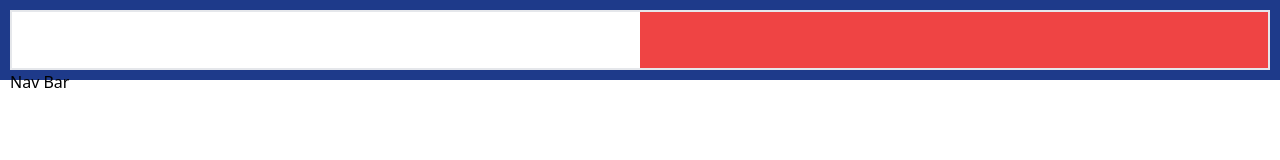
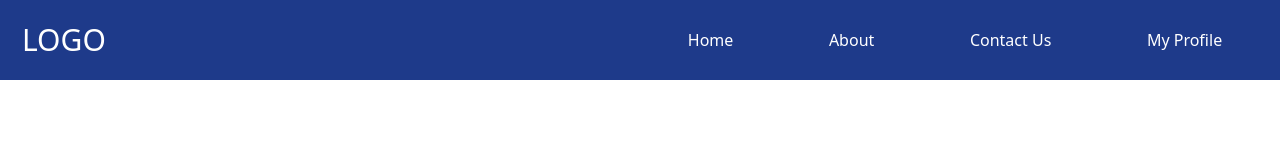
Before and after one commit to AshanSandeep06/Tailwind-CSS-demo-01, a plain HTML site: page index.html in a window 1280 px wide. Drawn offline with nearby package versions, Linux system fonts and the light colour scheme.

Commit message:
Created a very simple Header using Tailwind CSS

```diff
--- a/index.html
+++ b/index.html
@@ -7,13 +7,19 @@
     <title>Document</title>
   </head>
   <body>
-    <section class="bg-blue-900 h-20 p-2.5">
-      <div class="border-2 h-full flex">
-        <section class="bg-white w-1/2"></section>
+    <section class="bg-blue-900 h-20 p-2.5 text-white">
+      <div class="h-full flex">
+        <section class="w-1/2 flex items-center">
+          <h1 class="pl-3 text-3xl">LOGO</h1>
+        </section>
 
-        <section class="bg-red-500 w-1/2"></section>
+        <section class="w-1/2 flex items-center justify-around">
+          <a href="#">Home</a>
+          <a href="#">About</a>
+          <a href="#">Contact Us</a>
+          <a href="#">My Profile</a>
+        </section>
       </div>
-      <h1>Nav Bar</h1>
     </section>
 
     <script src="https://cdn.tailwindcss.com?plugins=forms,typography,aspect-ratio,line-clamp"></script>
```
